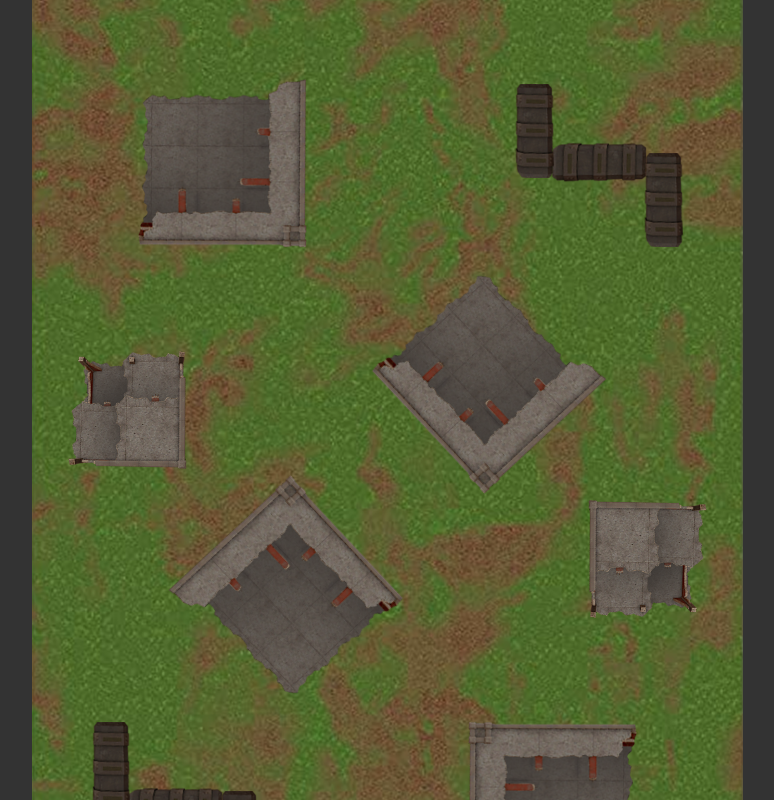
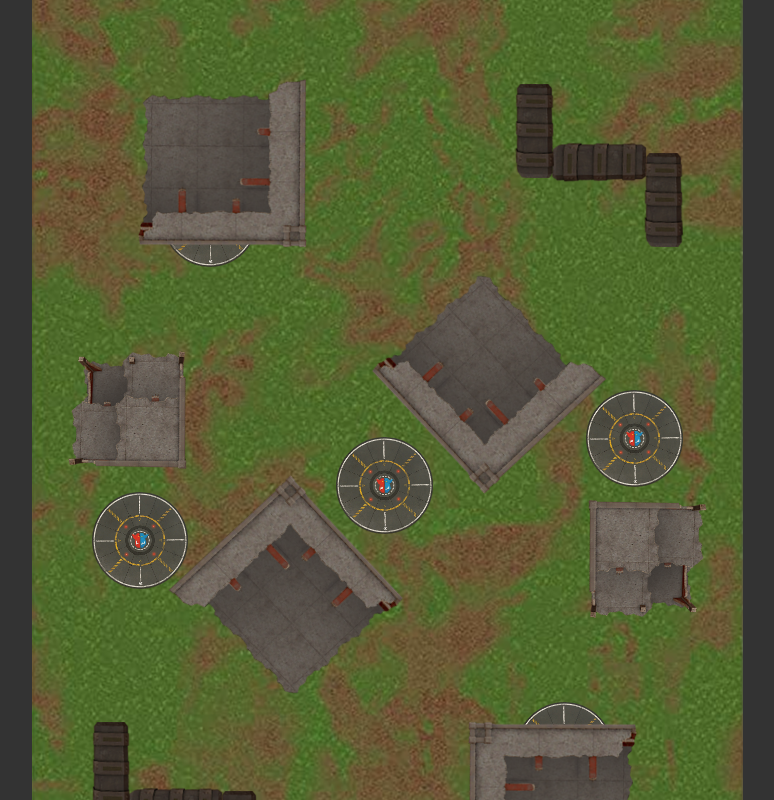
Before and after one commit to Baleandor/WAHA-Game, a React (Vite) app: page / in a window 1280 px wide. Shown: the top 800 px of the page, without its empty margins (253-1027 px from the left). Built offline with nearby package versions, Linux system fonts and the light colour scheme; the HTML template or start-up script is replaced by a standard one.

Commit message:
More updates
Terrain mouse actions updated, objective markers added

```diff
--- a/src/components/TerrainCollection.jsx
+++ b/src/components/TerrainCollection.jsx
@@ -4,6 +4,7 @@ import { Terrain } from "./common"
 import { containerProps } from "../constants/terrainFeatures"
 import { mediumBuildingProps } from "../constants/terrainFeatures"
 import { smallBuildingProps } from "../constants/terrainFeatures"
+import ObjectiveMarker from "./common/ObjectiveMarker"
 
 export default function TerrainCollection() {
     return (
@@ -22,6 +23,12 @@ export default function TerrainCollection() {
             <Terrain {...mediumBuildingProps} id="medium-2" />
             <Terrain {...mediumBuildingProps} id="medium-3" />
             <Terrain {...mediumBuildingProps} id="medium-4" />
+
+            <ObjectiveMarker id="objective--marker-1" />
+            <ObjectiveMarker id="objective--marker-2" />
+            <ObjectiveMarker id="objective--marker-3" />
+            <ObjectiveMarker id="objective--marker-4" />
+            <ObjectiveMarker id="objective--marker-5" />
         </div >
     )
 }
--- /dev/null
+++ b/src/components/common/ObjectiveMarker.jsx
@@ -0,0 +1,8 @@
+import React from "react";
+import Image from "./Image";
+
+export default function ObjectiveMarker({ id }) {
+    return (
+        <Image src={'/images/maps/ObjectiveMarker.png'} className='objective--marker' id={id} />
+    )
+}
--- a/src/pages/InGame.jsx
+++ b/src/pages/InGame.jsx
@@ -13,7 +13,7 @@ export default function InGame() {
 
             <div className="playing--mat" >
                 <TerrainCollection />
-                {/* <div className="players">
+                <div className="players">
 
                     <div className="red--player">
                         <Model src={modelsData.orks.HQ["Ghazghul Thrakka"].image} />
@@ -22,7 +22,7 @@ export default function InGame() {
                     <div className="blue--player">
                         <Model src={modelsData.orks.HQ["Ghazghul Thrakka"].image} />
                     </div>
-                </div> */}
+                </div>
 
             </div>
 
--- a/src/style.css
+++ b/src/style.css
@@ -260,7 +260,7 @@ main>div {
     color: white;
     justify-content: center;
     white-space: nowrap;
-    z-index: 1;
+    z-index: 3;
 }
 
 .detailed--terrain--info {
@@ -274,12 +274,54 @@ main>div {
     color: white;
     justify-content: left;
     width: 600px;
-    white-space: pre-line
+    white-space: pre-line;
+    z-index: 1;
+
+}
+
+.objective--marker {
+    display: inline-block;
+    user-select: none;
+    touch-action: none;
+    position: absolute;
+    width: 96.9px;
+}
+
+.objective--marker:hover {
+    z-index: 3;
+    cursor: pointer;
+}
+
+#objective--marker-1 {
+    top: 390px;
+    right: 60px;
+}
+
+#objective--marker-2 {
+    bottom: 380px;
+    left: 60px;
+}
+
+#objective--marker-3 {
+    bottom: 435px;
+    right: 310px;
+}
+
+#objective--marker-4 {
+    bottom: 170px;
+    right: 130px;
+}
+
+#objective--marker-5 {
+    top: 170px;
+    left: 130px;
 }
 
 
+
+
 .model--div {
-    z-index: 2;
+    z-index: 5;
     cursor: pointer;
     display: inline-block;
     user-select: none;
@@ -287,7 +329,6 @@ main>div {
 }
 
 .model--div>img {
-    z-index: 2;
     width: 50.87px;
     height: 50.87px;
     clip-path: circle();
```
